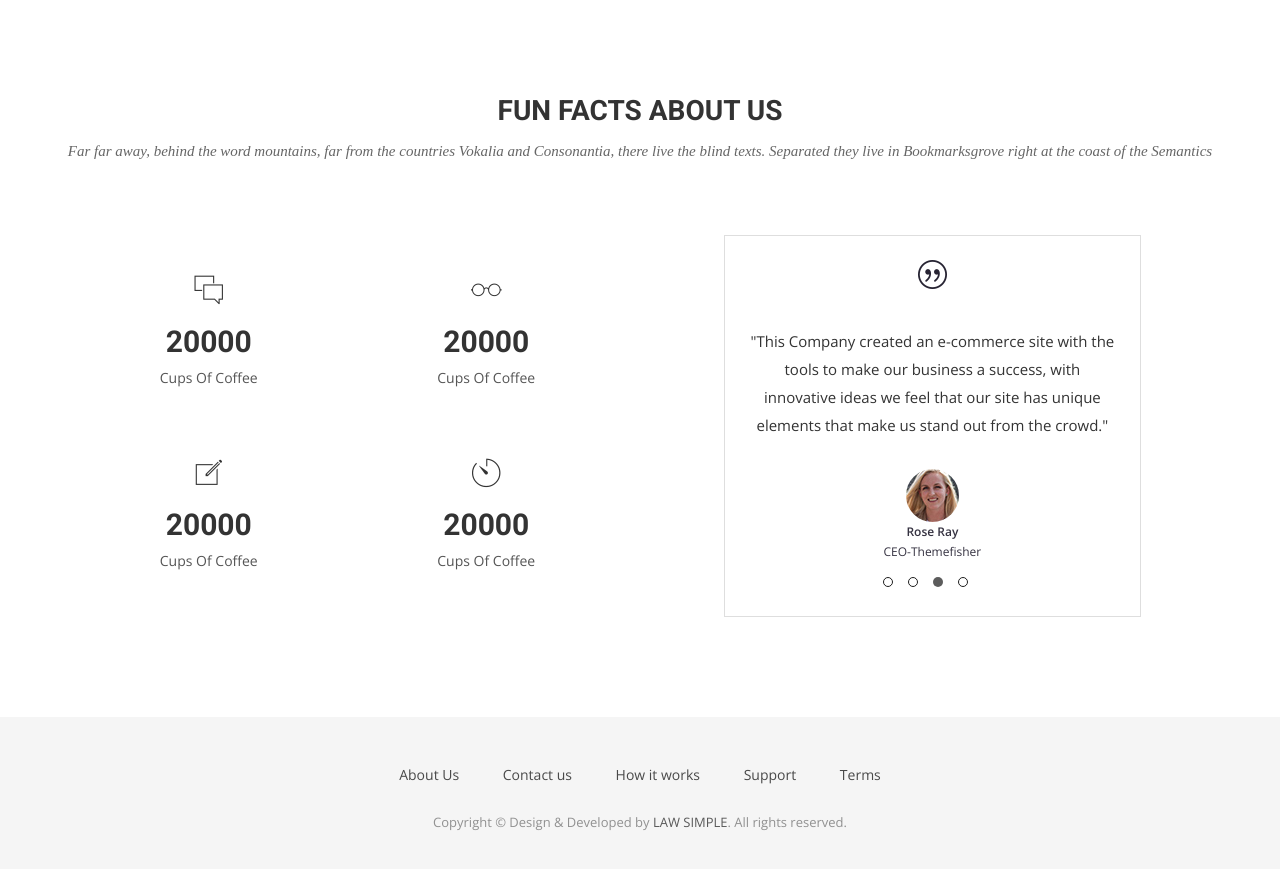
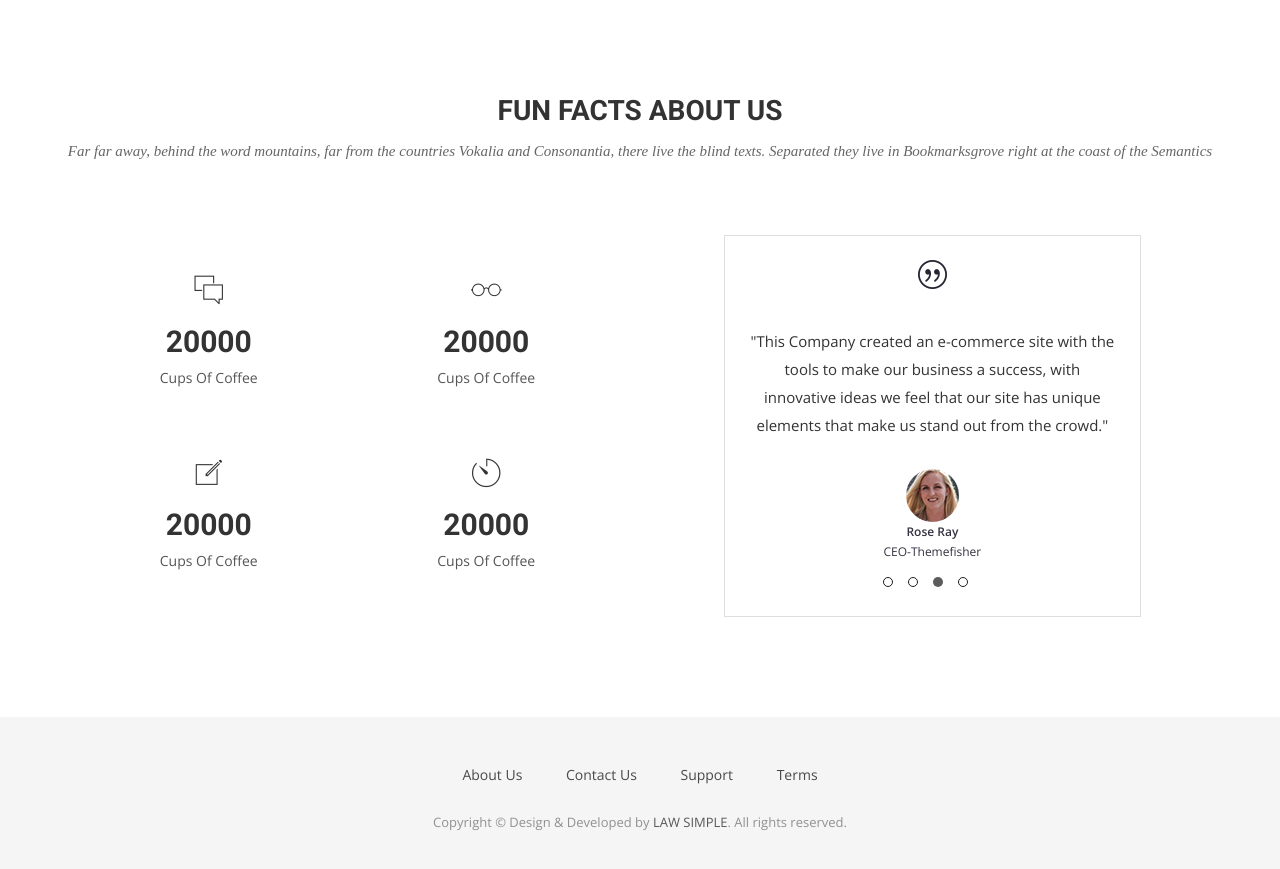
Before and after one commit to lawsimple/lawsimple.github.io, a Jekyll site: the page built from index.html, in a window 1280 px wide and 900 px high, scrolled down 1969 px. Shown: the top 869 px of the window. Built offline with Jekyll 4.4.1, drawn with Linux system fonts in a browser that asks for light colours; nearby versions of some CDN libraries; some web fonts are replaced; comment, search, counter and statistics services are not loaded.

Commit message:
footer menu update

```diff
--- a/_includes/footer-menu.html
+++ b/_includes/footer-menu.html
@@ -1,8 +1,8 @@
 <div class="footer-manu">
     <ul>
         <li><a href="/about-us.html">About Us</a></li>
-        <li><a href="/contact.html">Contact us</a></li>
-        <li><a href="/portfolio.html">How it works</a></li>
+        <li><a href="/contact.html">Contact Us</a></li>
+        <!-- <li><a href="/portfolio.html">How it works</a></li> -->
         <li><a href="#">Support</a></li>
         <li><a href="#">Terms</a></li>
     </ul>
```
